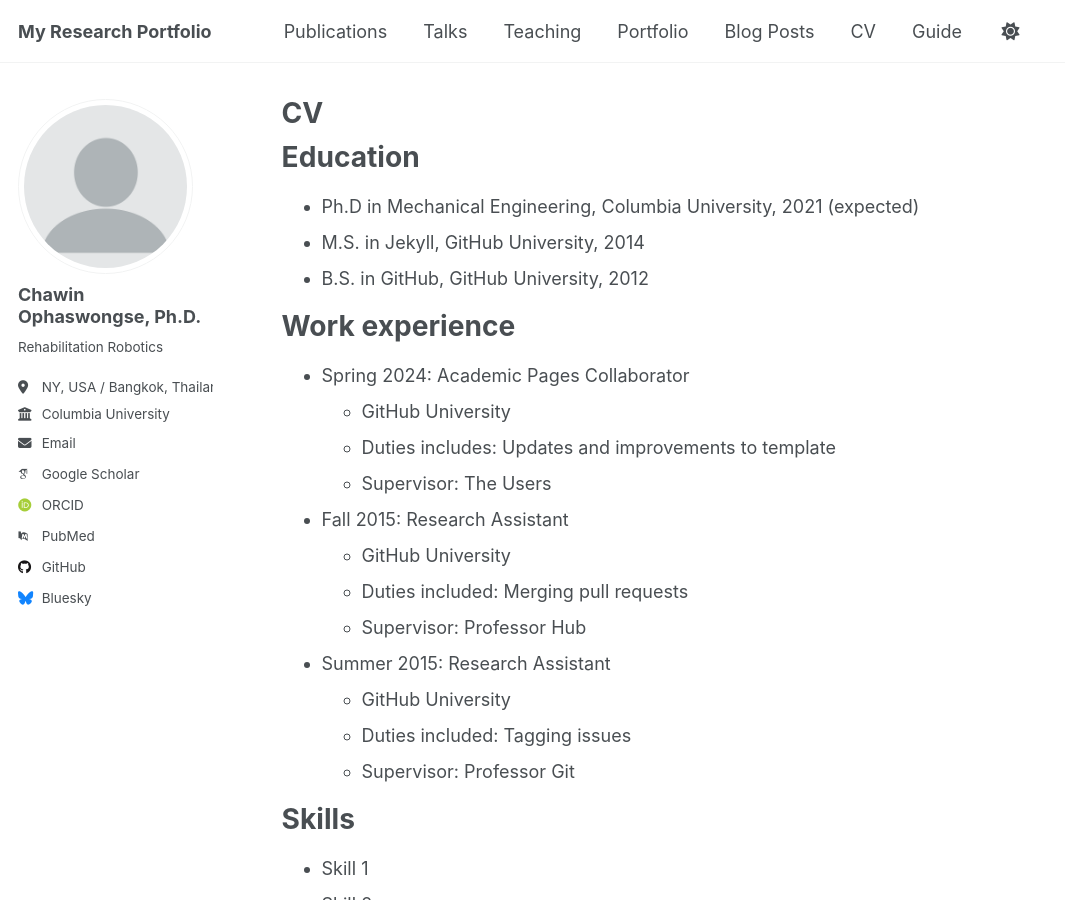
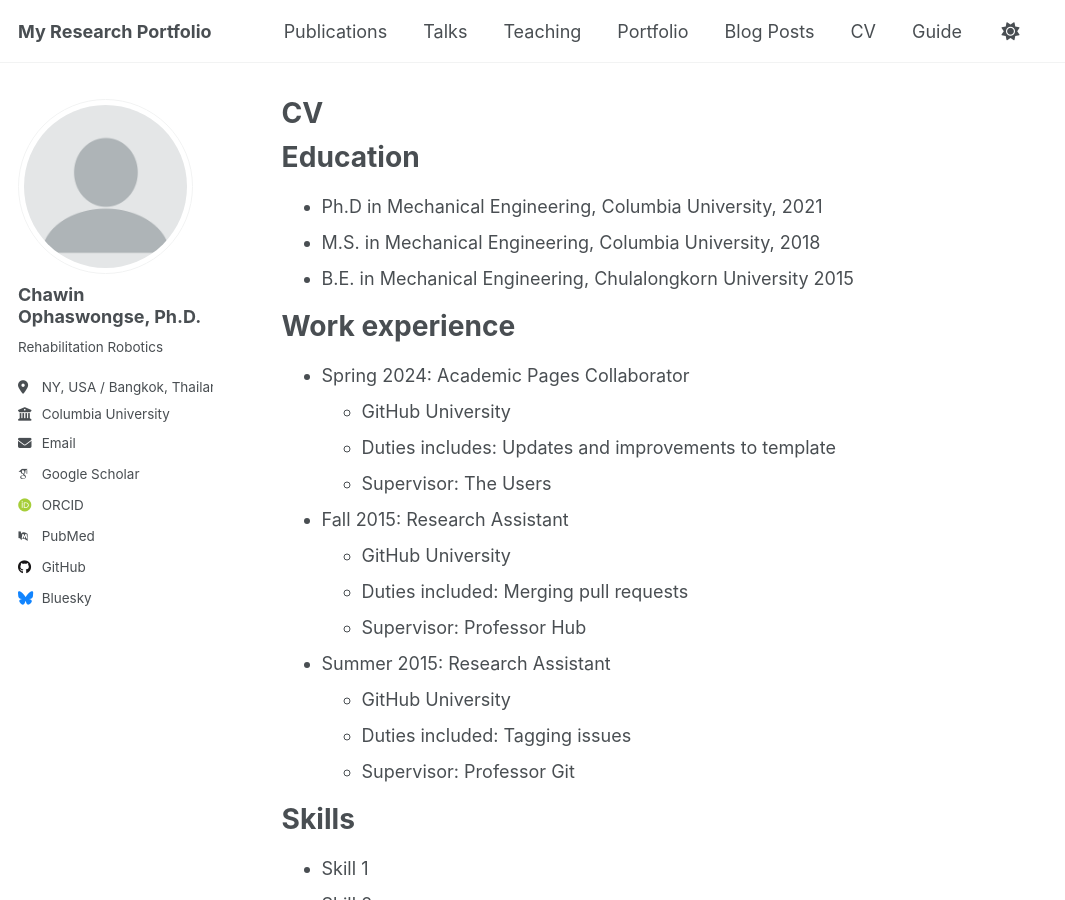
Before and after one commit to ChawinOph/chawin-ophaswongse, a Jekyll site: the page built from _pages/cv.md, in a window 1280 px wide and 900 px high. Shown: the whole window, without its empty margins (0-1065 px from the left). Built offline with Jekyll 4.4.1, drawn with Linux system fonts in a browser that asks for light colours; some web fonts are replaced.

Commit message:
update education in cv

```diff
--- a/_pages/cv.md
+++ b/_pages/cv.md
@@ -11,9 +11,9 @@ redirect_from:
 
 Education
 ======
-* Ph.D in Mechanical Engineering, Columbia University, 2021 (expected)
-* M.S. in Jekyll, GitHub University, 2014
-* B.S. in GitHub, GitHub University, 2012
+* Ph.D in Mechanical Engineering, Columbia University, 2021
+* M.S. in Mechanical Engineering, Columbia University, 2018
+* B.E. in Mechanical Engineering, Chulalongkorn University 2015
 
 Work experience
 ======
```
